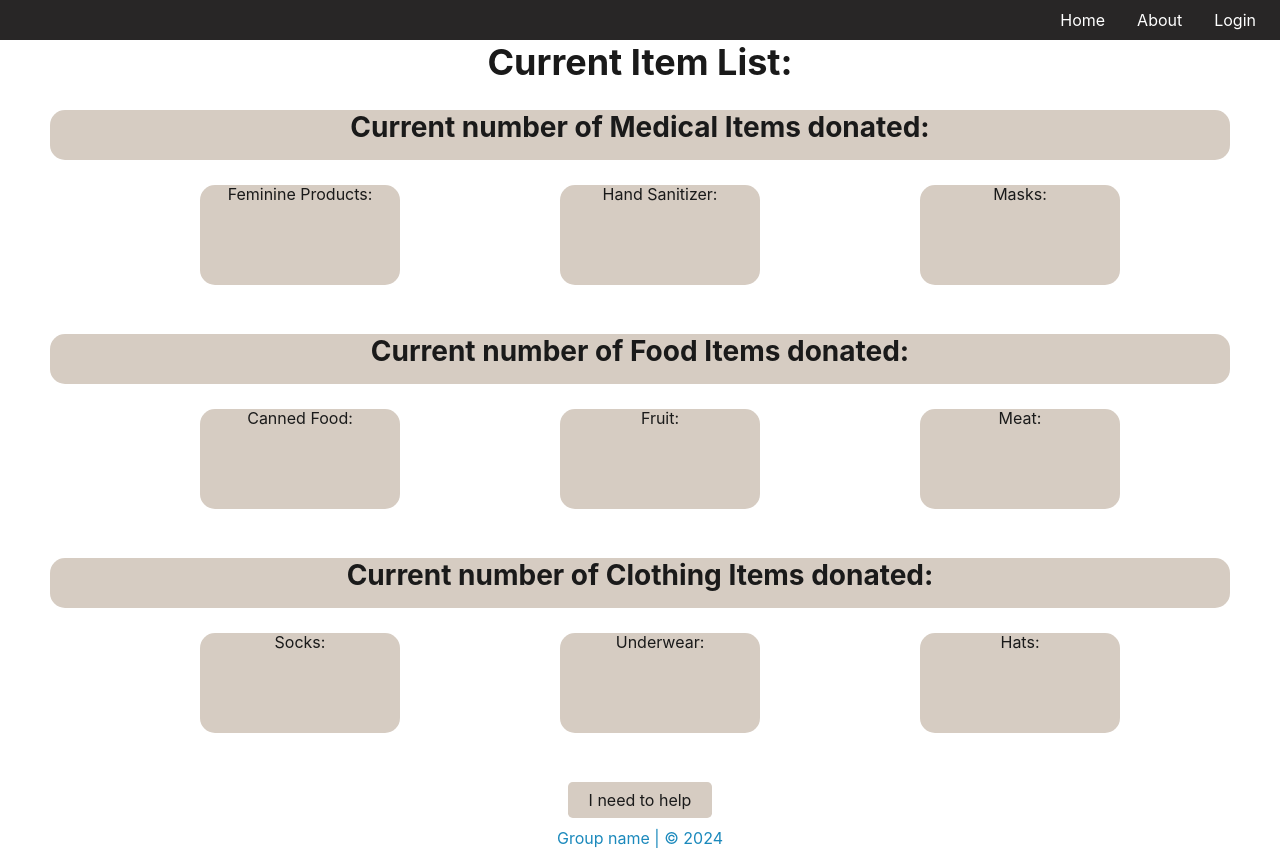
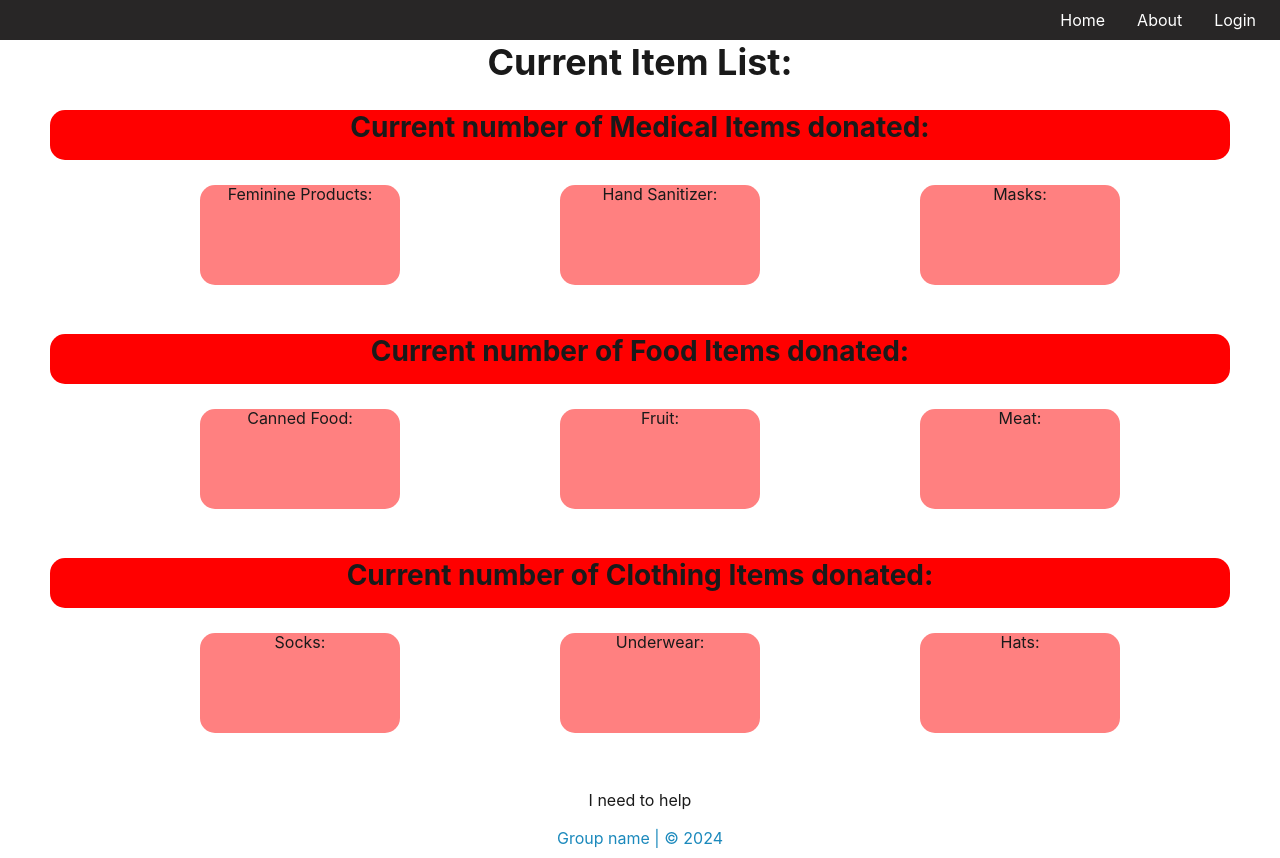
Before and after one commit to Chipping-In-Chicago/Chicago-Charity, a React (Vite) app in the folder client/: page / in a window 1280 px wide. Built offline with nearby package versions, Linux system fonts and the light colour scheme.

Commit message:
I updated the color scheme of the home scss

```diff
--- a/client/src/pages/css/Home.scss
+++ b/client/src/pages/css/Home.scss
@@ -6,7 +6,7 @@ h1{
     margin: 0px 0px 25px 0;
 }
 .btn{
-    background-color:#d6ccc2;
+    background-color: white;
 }
 .categories{
     text-align: center;
@@ -16,7 +16,7 @@ h1{
 }
 .categories h3{
     margin: 0px 50px 25px 50px;
-    background-color: #d6ccc2;
+    background-color: #ff0000;
     height: 50px;
     border-radius: 15px;
 }
@@ -29,6 +29,6 @@ h1{
 .item-list li{
     width: 200px;
     height: 100px;
-    background-color: #d6ccc2;
+    background-color: #ff8080;
     border-radius: 15px;
 }
```
